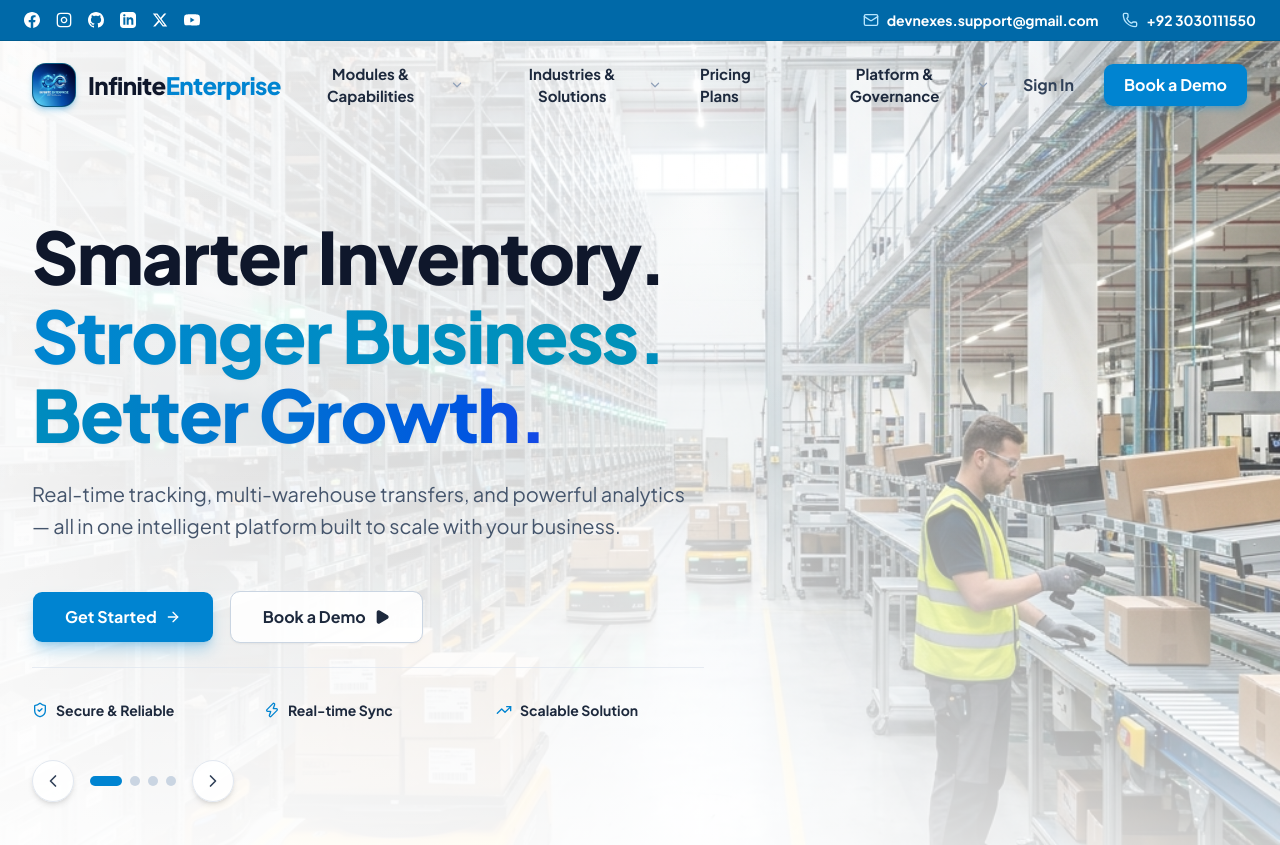
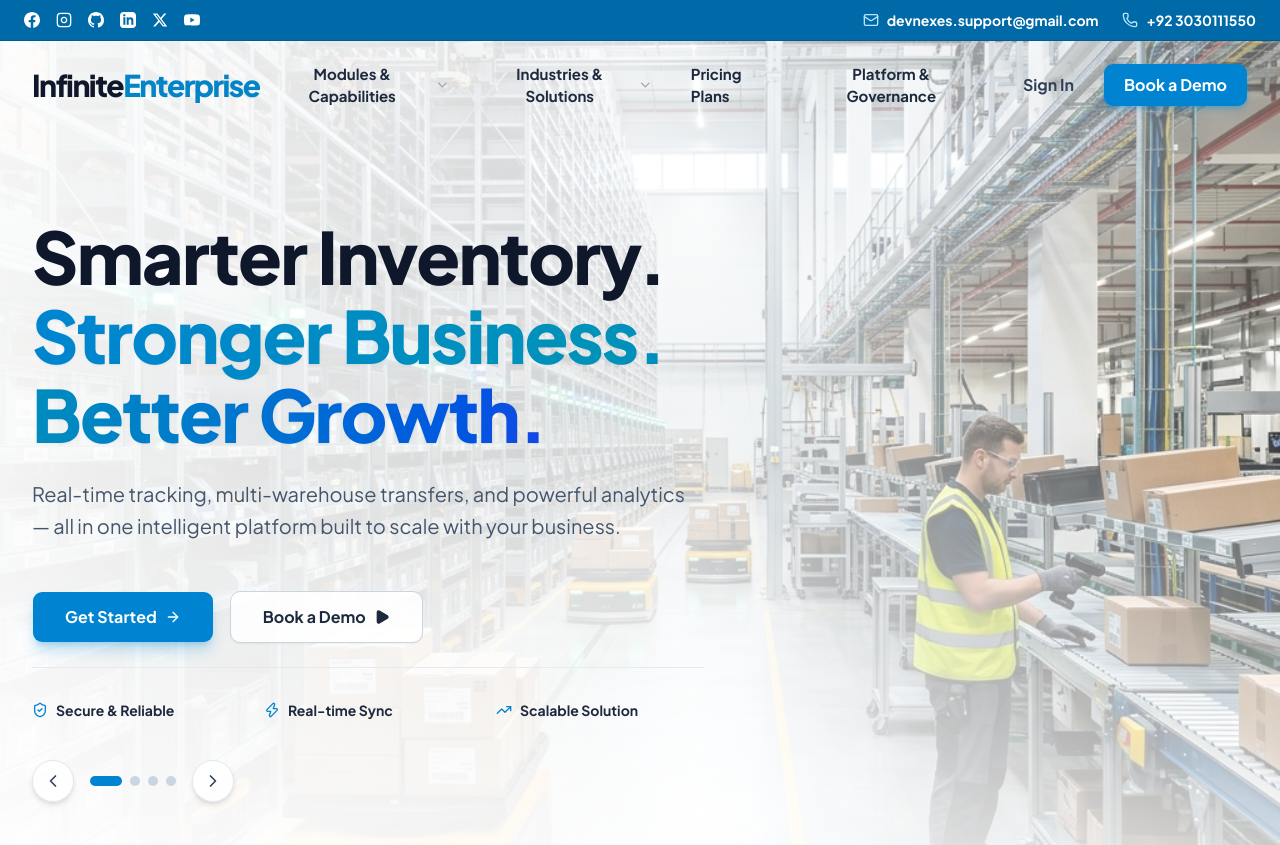
Before and after one commit to arhamsolution-me/ERP, a Next.js app in the folder apps/web/: page / in a window 1280 px wide. Shown: the top 845 px of the page. Built offline with nearby package versions, Linux system fonts and the light colour scheme.

Commit message:
brand: update logo to pure text typography logo matched to screenshot (Infinite in dark slate, Enterprise in vibrant sky blue)

```diff
--- a/apps/web/components/marketing-header.tsx
+++ b/apps/web/components/marketing-header.tsx
@@ -445,22 +445,13 @@ export function MarketingHeader() {
       <div className="container mx-auto px-4 sm:px-6 lg:px-8">
         <div className="flex h-20 sm:h-22 items-center justify-between">
 
-          {/* Brand Logo - Infinite Enterprise Image Logo with Background */}
-          <Link href="/" className="flex items-center gap-3 group" onClick={() => setActiveMenu(null)}>
-            <div className="w-11 h-11 rounded-xl overflow-hidden shadow-md shadow-sky-600/30 border border-sky-400/40 shrink-0 bg-slate-900 group-hover:scale-105 transition-transform">
-              <img
-                src="/infinite-logo.png"
-                alt="Infinite Enterprise Logo"
-                className="w-full h-full object-cover"
-              />
-            </div>
-            <div className="flex items-center gap-2">
-              <span className={`text-2xl font-black tracking-tight transition-colors ${
-                isScrolled ? "text-white" : "text-slate-900"
-              }`}>
-                Infinite<span className={isScrolled ? "text-sky-200" : "text-sky-600"}>Enterprise</span>
-              </span>
-            </div>
+          {/* Brand Logo - Pure Typography Logo (Matched to User Screenshot) */}
+          <Link href="/" className="flex items-center group py-2" onClick={() => setActiveMenu(null)}>
+            <span className={`text-2xl sm:text-3xl font-black tracking-tighter transition-colors ${
+              isScrolled ? "text-white" : "text-[#0f172a]"
+            }`}>
+              Infinite<span className={isScrolled ? "text-sky-200" : "text-[#0284c7]"}>Enterprise</span>
+            </span>
           </Link>
 
           {/* Navigation Items with Mega Dropdown triggers */}
```
